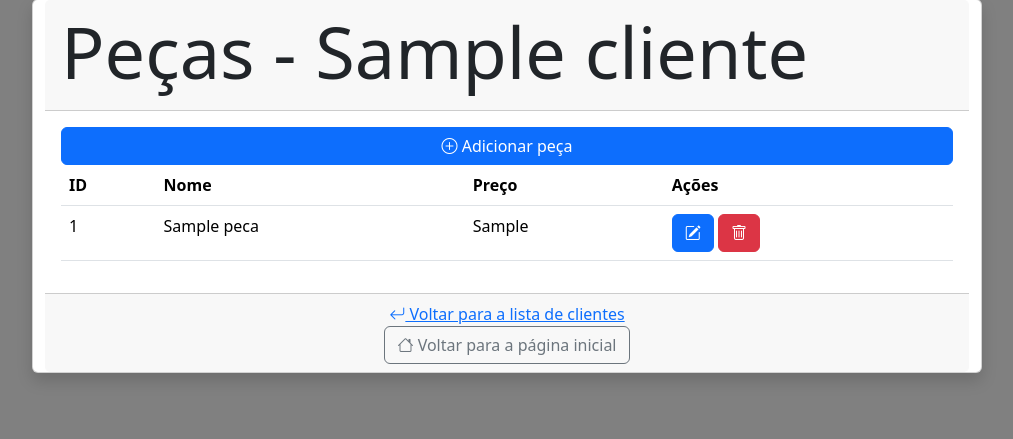
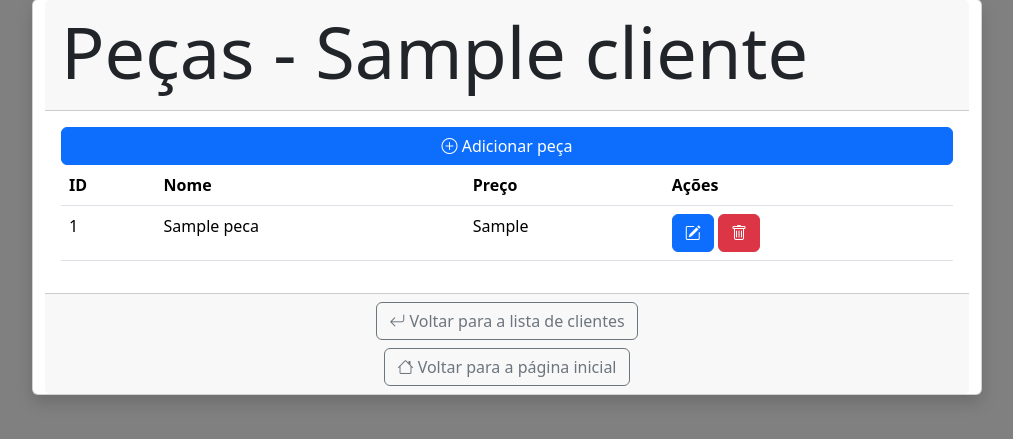
Before and after one commit to MatheusKudlake/ProjetoTorneart, a PHP site: page /cliente/1/pecas in a window 1280 px wide. Shown: the part 49-488 px from the top of the page, without its empty margins (133-1146 px from the left). Run offline with PHP 8.4, Linux system fonts and the light colour scheme; tables that the repository leaves empty or names only in its code hold one stand-in row (values such as "Sample post").

Commit message:
:star: feat: Adição de link no caso do cliente não ter peças cadastradas
+fix: correção em mais botões

```diff
--- a/view/cadastroentrega.php
+++ b/view/cadastroentrega.php
@@ -44,7 +44,7 @@
                     <?php if (isset($_GET["cliente"])): ?>
                         <div class="row">
                             <?php if (empty($listaPecas)): ?>
-                                <p>Nenhuma peça cadastrada no sistema!</p>
+                                <p >Nenhuma peça cadastrada no sistema! <a href="cliente/<?= $_GET["cliente"] ?>/pecas">Cadastrar peças para o cliente</a></p>
                             <?php else: ?>
                                 <div class="col-6">
                                     <h1 class="display-3 mb-4">Cadastro:</h1>
@@ -157,9 +157,9 @@
                 <?php endif; ?>
                 </div>
                 <div class="card-footer text-center mt-3">
-                    <a href="/ProjetoTorneart/entregas"><i class="bi bi-arrow-return-left"></i> Voltar para a lista de entregas</a>
+                    <a href="/ProjetoTorneart/entregas" class="btn btn-outline-secondary"><i class="bi bi-arrow-return-left"></i> Voltar para a lista de entregas</a>
                     <br>
-                    <a href="/ProjetoTorneart/" class="btn btn-outline-secondary"><i class="bi bi-house"></i> Voltar para a página inicial</a>
+                    <a href="/ProjetoTorneart/" class="btn btn-outline-secondary mt-2"><i class="bi bi-house"></i> Voltar para a página inicial</a>
                 </div>
             </div>
         </div>
--- a/view/listaclientes.php
+++ b/view/listaclientes.php
@@ -141,7 +141,7 @@
                     <?php endif; ?>
                 </div>
                 <div class="card-footer text-center">
-                    <a href="" onclick="history.back()" class="btn btn-outline-secondary"><i class="bi bi-house"></i> Voltar para a página inicial</a>
+                    <a href="/ProjetoTorneart/" class="btn btn-outline-secondary"><i class="bi bi-house"></i> Voltar para a página inicial</a>
                 </div>
             </div>
         </div>
--- a/view/listapecas.php
+++ b/view/listapecas.php
@@ -166,9 +166,9 @@
                     <?php endif; ?>
                 </div>
                 <div class="card-footer text-center">
-                    <a href="" onclick="history.back()"><i class="bi bi-arrow-return-left"></i> Voltar para a lista de clientes</a>
+                    <a href="/ProjetoTorneart/cliente" class="btn btn-outline-secondary"><i class="bi bi-arrow-return-left"></i> Voltar para a lista de clientes</a>
                     <br>
-                    <a href="/ProjetoTorneart/" class="btn btn-outline-secondary"><i class="bi bi-house"></i> Voltar para a página inicial</a>
+                    <a href="/ProjetoTorneart/" class="btn btn-outline-secondary mt-2"><i class="bi bi-house"></i> Voltar para a página inicial</a>
                 </div>
             </div>
         </div>
```
